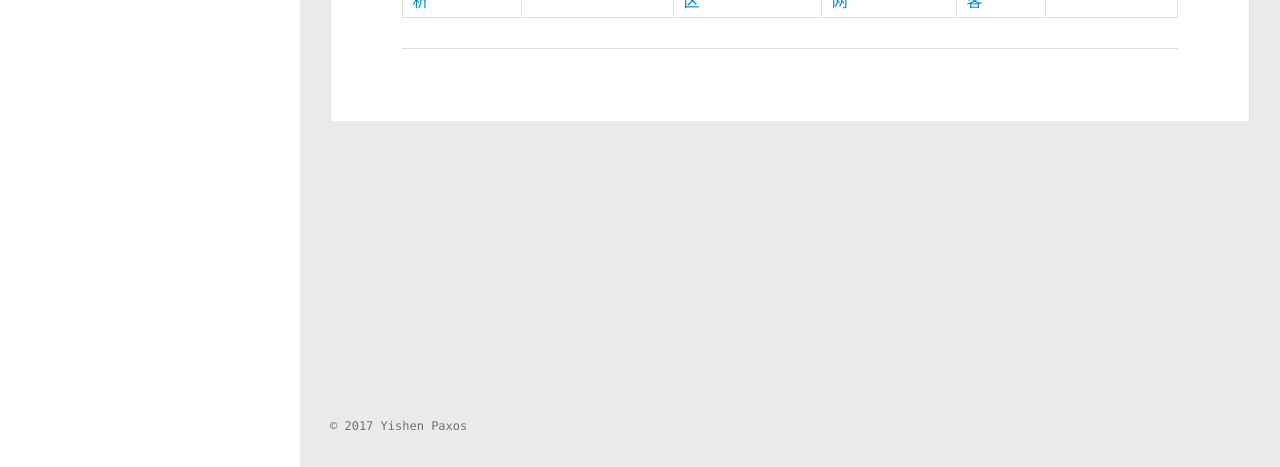
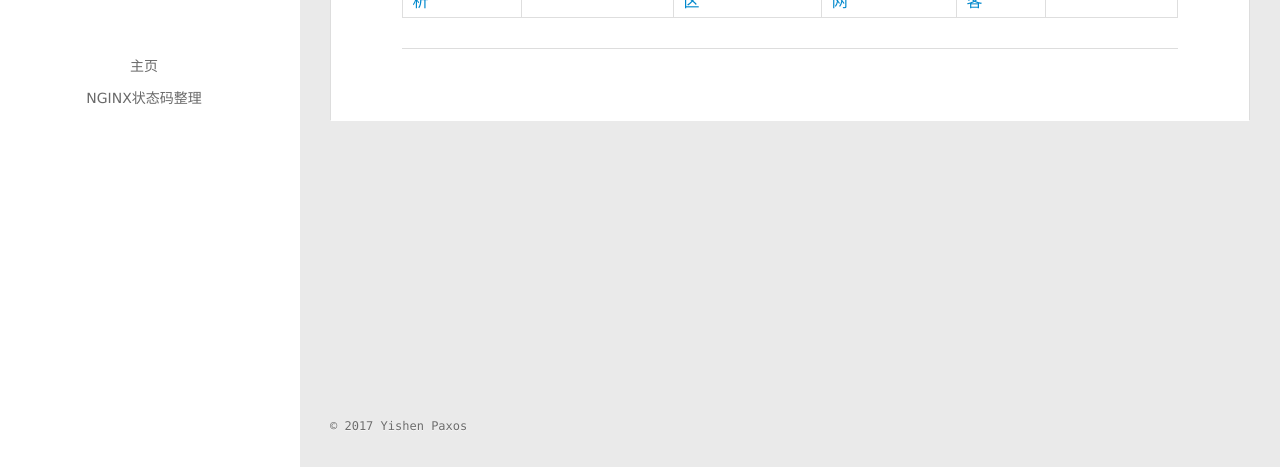
Before and after one commit to yishenpaxos/yishenpaxos.github.io, a plain HTML site: page index.html in a window 1280 px wide. Shown: the part 333-800 px from the top of the page. Drawn offline with Linux system fonts and the light colour scheme.

Commit message:
nginx状态码

```diff
--- a/index.html
+++ b/index.html
@@ -38,6 +38,12 @@
                     <hgroup>
                         <h1 class="header-author"><a href="/">Paxos Yishen</a></h1>
                     </hgroup>
+                    <nav class="header-menu">
+                        <ul>
+                            <li><a href="/">主页</a></li>
+                            <li><a href="/nginx/httpcode.html">Nginx状态码整理</a></li>
+                        </ul>
+                    </nav>
                 </header>
             </div>
         </div>
```
